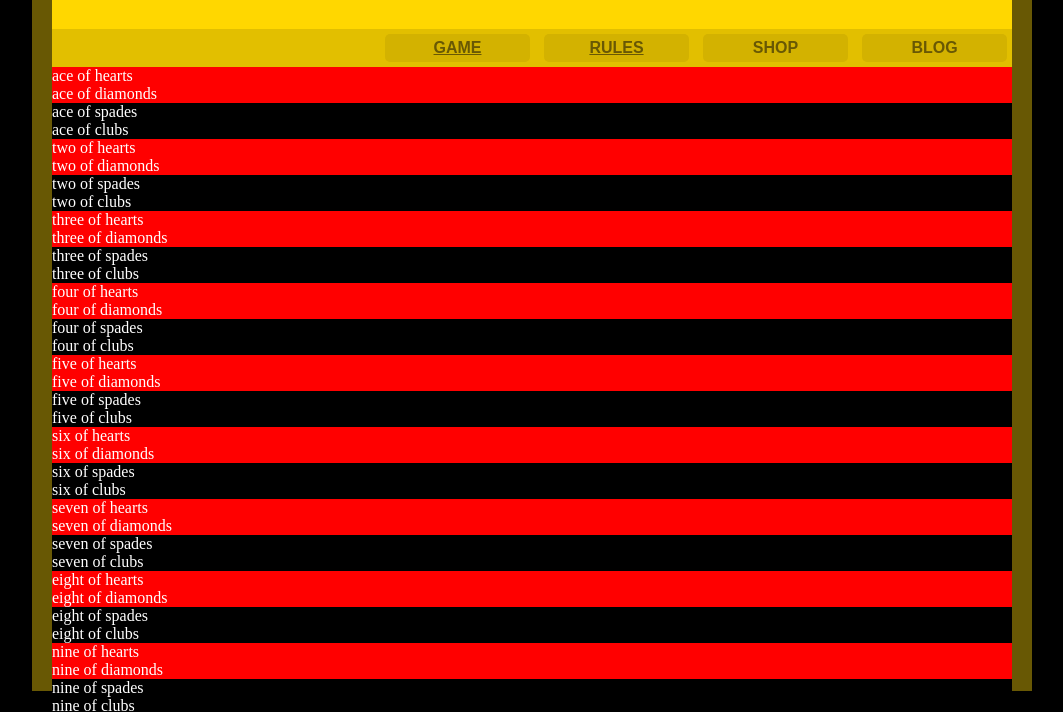
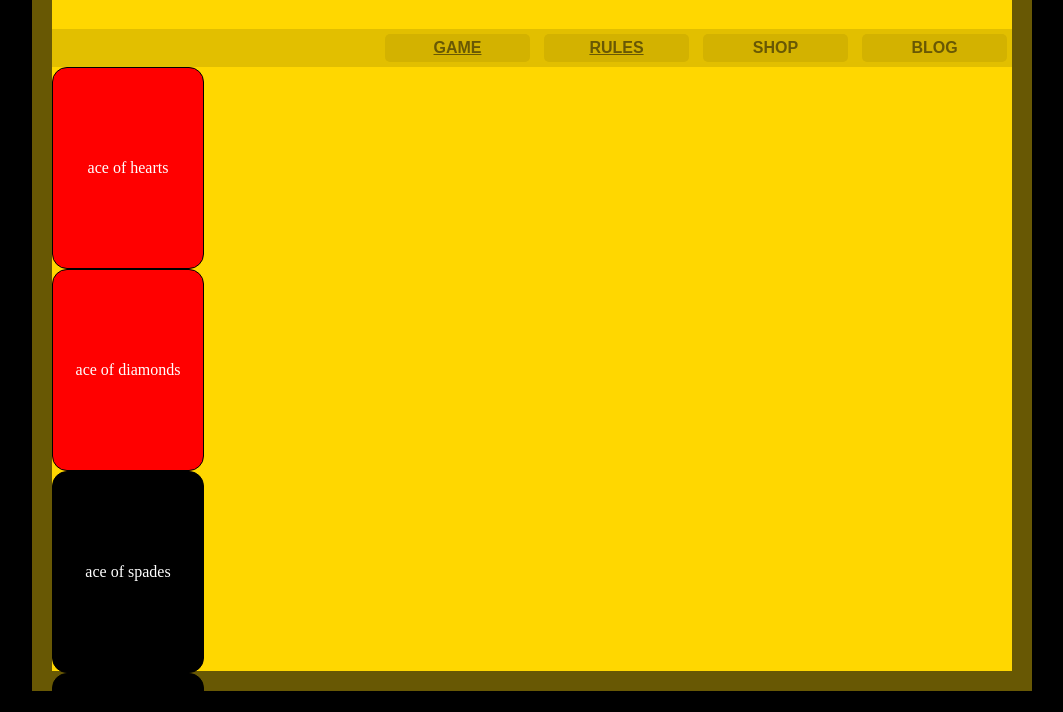
Before and after one commit to tametheboardgame/tametheboardgame.github.io, a plain HTML site: page CrushTheCrown/index.html in a window 1280 px wide. Shown: the part 109-821 px from the top of the page, without its empty margins (108-1171 px from the left). Drawn offline with nearby package versions, Linux system fonts and the light colour scheme.

Commit message:
Update styles.css

```diff
--- a/CrushTheCrown/styles.css
+++ b/CrushTheCrown/styles.css
@@ -69,6 +69,12 @@ nav a:hover{
 
 .hearts, .diamonds, .spades, .clubs{
   color: white;
+  width: 150px;
+  height: 200px;
+  border: black 1px solid;
+  border-radius: 15px;
+  text-align: center;
+  line-height: 200px;
 }
 
 .hearts, .diamonds{
```
